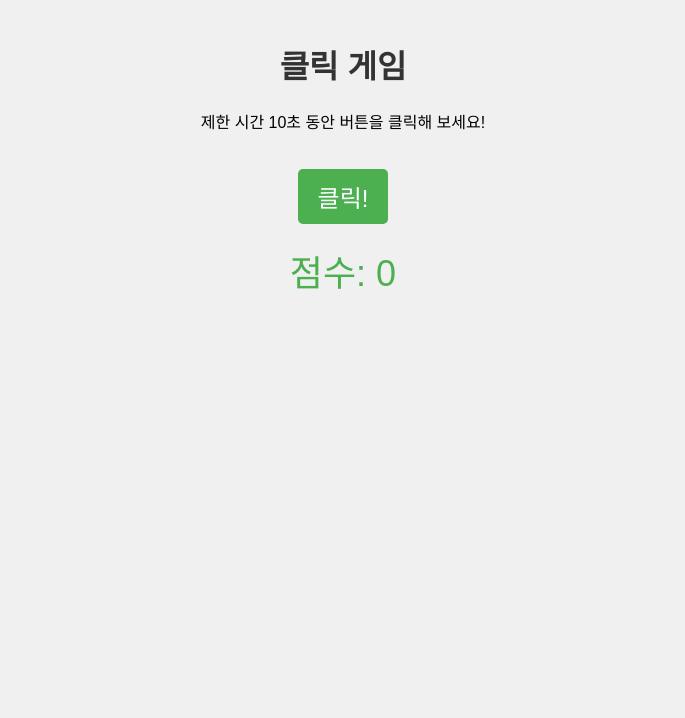
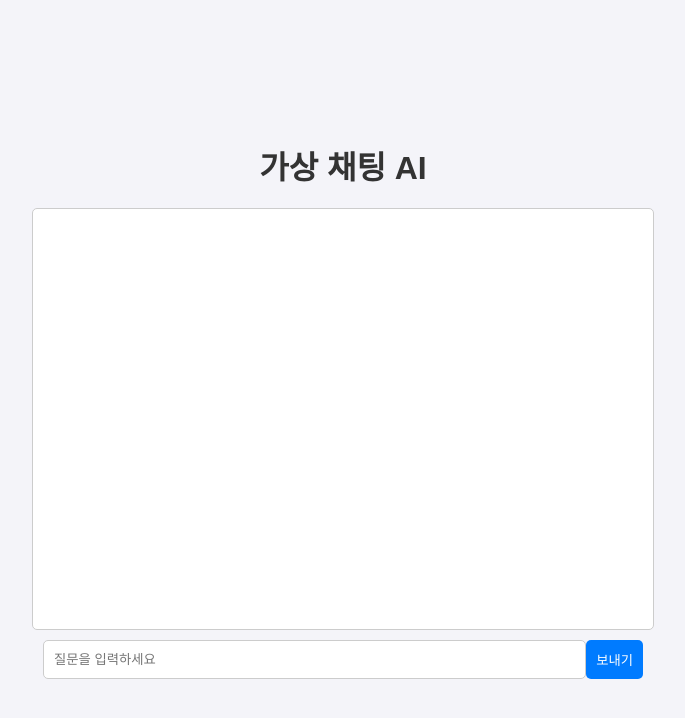
Before and after one commit to ducodus/channy, a plain HTML site: page index.html in a window 1280 px wide. Shown: the whole page, without its empty margins (297-982 px from the left). Drawn offline with Linux system fonts and the light colour scheme.

Commit message:
Update index.html

```diff
--- a/index.html
+++ b/index.html
@@ -3,58 +3,113 @@
 <head>
     <meta charset="UTF-8">
     <meta name="viewport" content="width=device-width, initial-scale=1.0">
-    <title>클릭 게임</title>
+    <title>가상 채팅 AI</title>
     <style>
         body {
             font-family: Arial, sans-serif;
-            text-align: center;
-            background-color: #f0f0f0;
             margin: 0;
-            padding: 20px;
+            padding: 0;
+            display: flex;
+            flex-direction: column;
+            align-items: center;
+            justify-content: center;
+            height: 100vh;
+            background-color: #f4f4f9;
         }
         h1 {
+            margin-bottom: 20px;
             color: #333;
         }
-        button {
-            font-size: 24px;
-            padding: 10px 20px;
-            margin-top: 20px;
-            cursor: pointer;
-            background-color: #4CAF50;
-            color: white;
+        #chatbox {
+            width: 80%;
+            max-width: 600px;
+            height: 400px;
+            background-color: #fff;
+            border: 1px solid #ccc;
+            border-radius: 5px;
+            overflow-y: auto;
+            padding: 10px;
+            margin-bottom: 10px;
+        }
+        .message {
+            margin: 5px 0;
+            padding: 10px;
+            border-radius: 10px;
+        }
+        .user {
+            background-color: #d1e7ff;
+            text-align: right;
+        }
+        .ai {
+            background-color: #ffeeba;
+            text-align: left;
+        }
+        #input-area {
+            display: flex;
+            width: 80%;
+            max-width: 600px;
+        }
+        #input-area input {
+            flex: 1;
+            padding: 10px;
+            border: 1px solid #ccc;
+            border-radius: 5px;
+        }
+        #input-area button {
+            padding: 10px;
+            background-color: #007bff;
+            color: #fff;
             border: none;
             border-radius: 5px;
+            cursor: pointer;
         }
-        button:hover {
-            background-color: #45a049;
-        }
-        #score {
-            font-size: 36px;
-            color: #4CAF50;
-            margin-top: 20px;
+        #input-area button:hover {
+            background-color: #0056b3;
         }
     </style>
 </head>
 <body>
-    <h1>클릭 게임</h1>
-    <p>제한 시간 10초 동안 버튼을 클릭해 보세요!</p>
-    <button id="clickButton">클릭!</button>
-    <p id="score">점수: 0</p>
+    <h1>가상 채팅 AI</h1>
+    <div id="chatbox"></div>
+    <div id="input-area">
+        <input type="text" id="userInput" placeholder="질문을 입력하세요" />
+        <button onclick="sendMessage()">보내기</button>
+    </div>
 
     <script>
-        const button = document.getElementById('clickButton');
-        const scoreDisplay = document.getElementById('score');
-        let score = 0;
+        const chatbox = document.getElementById("chatbox");
 
-        button.addEventListener('click', () => {
-            score++;
-            scoreDisplay.textContent = `점수: ${score}`;
-        });
+        // 간단한 규칙 기반 AI 응답
+        const responses = {
+            "안녕": "안녕하세요! 어떻게 도와드릴까요?",
+            "오늘 날씨 어때?": "저는 인공지능이라 날씨를 직접 알 수는 없지만, 맑은 날이길 바랄게요!",
+            "좋아하는 음식은?": "저는 데이터만 먹는답니다! 😊",
+            "인공지능이 뭐야?": "인공지능은 사람처럼 학습하고 사고할 수 있는 기술이에요.",
+            "잘 가": "안녕히 가세요! 또 찾아주세요."
+        };
 
-        setTimeout(() => {
-            button.disabled = true;
-            alert(`게임 종료! 최종 점수: ${score}`);
-        }, 10000); // 10초 후 버튼 비활성화
+        function sendMessage() {
+            const userInput = document.getElementById("userInput").value.trim();
+            if (userInput === "") return;
+
+            // 사용자 메시지 추가
+            addMessage(userInput, "user");
+
+            // AI 응답 처리
+            const aiResponse = responses[userInput] || "죄송해요, 잘 이해하지 못했어요. 😢";
+            setTimeout(() => addMessage(aiResponse, "ai"), 500); // AI 응답 딜레이
+
+            // 입력창 비우기
+            document.getElementById("userInput").value = "";
+        }
+
+        function addMessage(text, type) {
+            const message = document.createElement("div");
+            message.className = `message ${type}`;
+            message.textContent = text;
+            chatbox.appendChild(message);
+            chatbox.scrollTop = chatbox.scrollHeight; // 스크롤 하단으로 이동
+        }
     </script>
 </body>
 </html>
```
